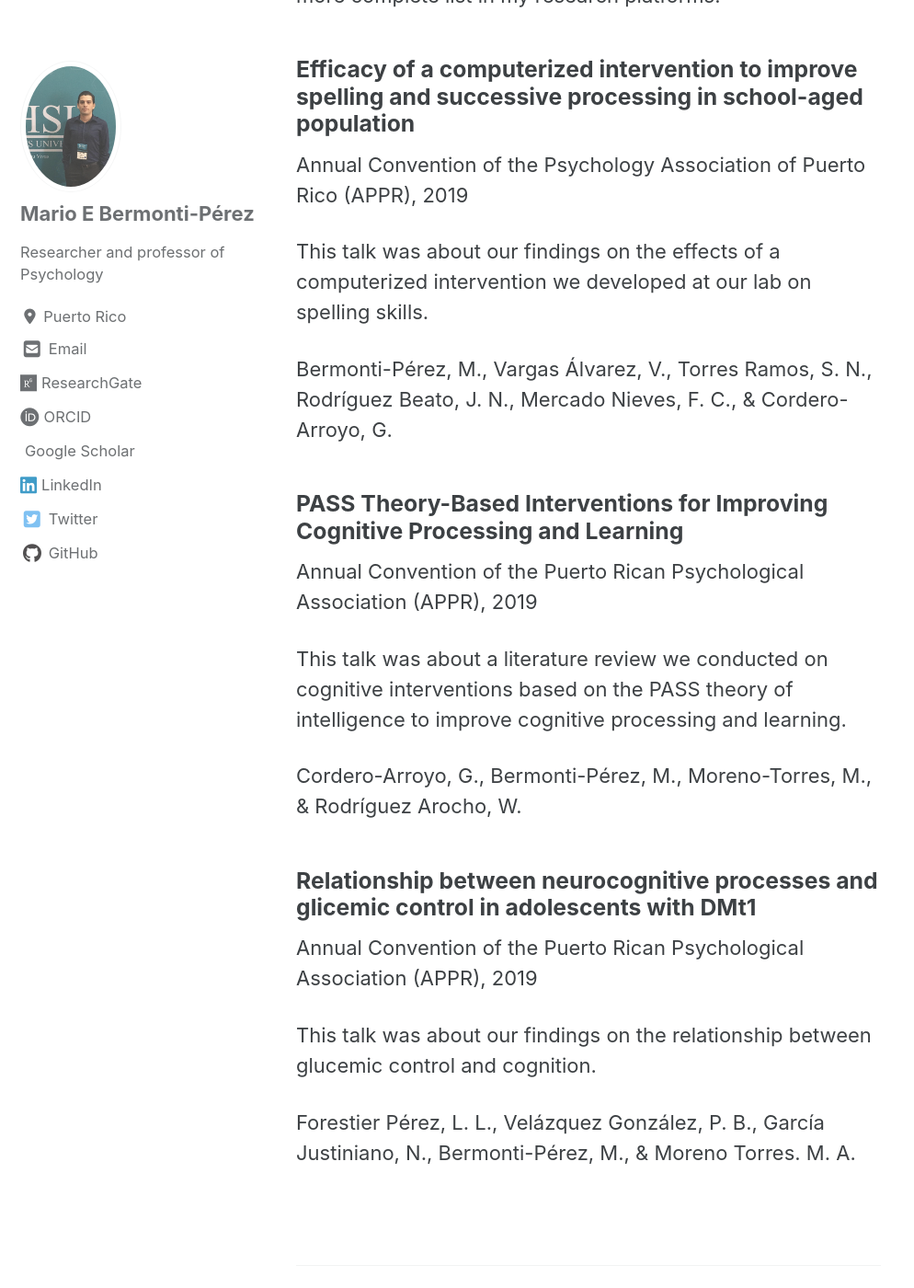
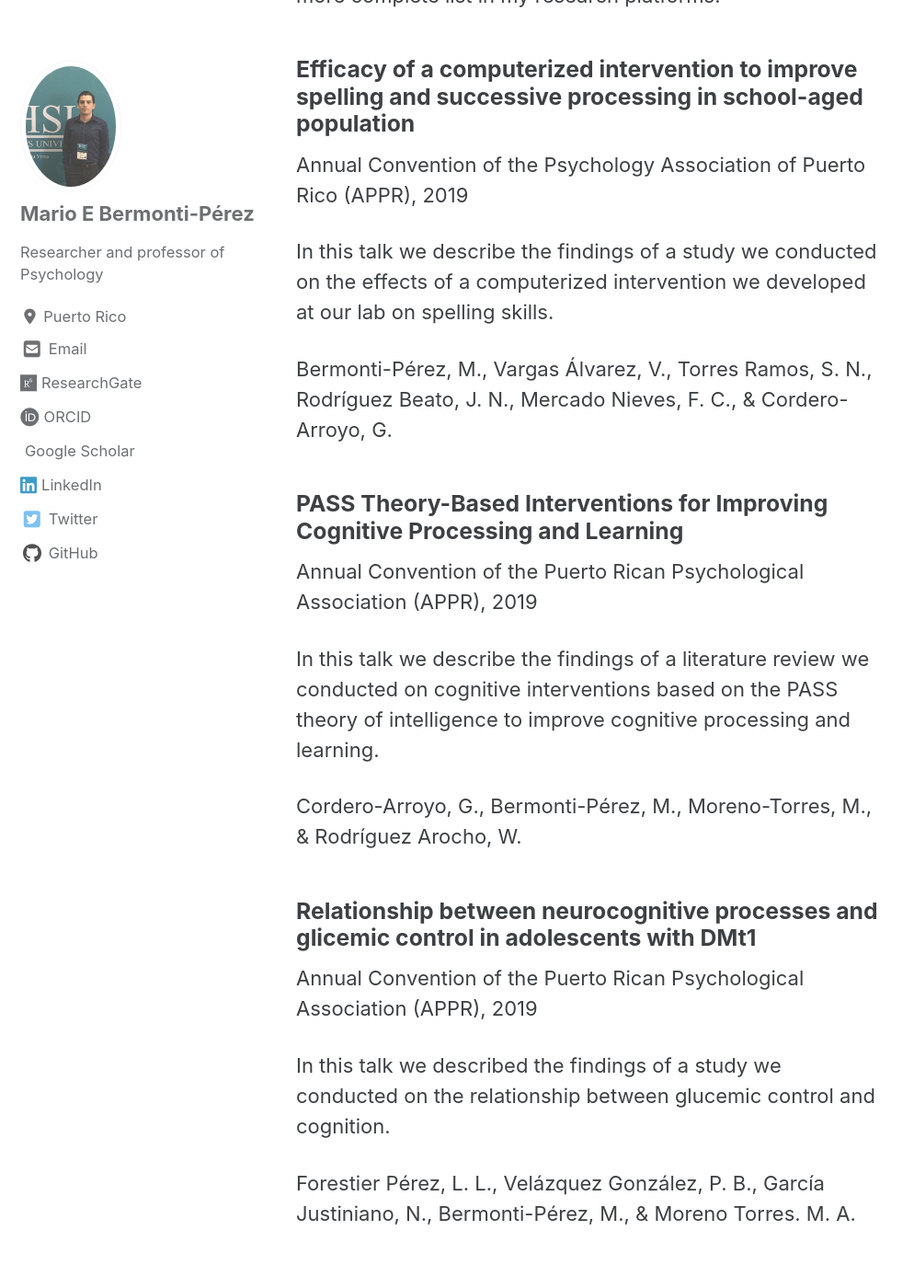
Before and after one commit to mario-bermonti/mario-bermonti.github.io, a Jekyll site: the page built from _pages/talks.md, in a window 1280 px wide and 1400 px high, scrolled down 217 px. Shown: the whole window at 92% size, without its empty margins (0-994 px from the left). Built offline with Jekyll 4.4.1, drawn with Linux system fonts in a browser that asks for light colours; cached includes are drawn as plain includes; nearby versions of some CDN libraries; a style sheet for code colours, icons or effects is not loaded.

Commit message:
Improve the description of the talks

```diff
--- a/_data/talks.yml
+++ b/_data/talks.yml
@@ -2,7 +2,7 @@
   date: "2019"
   where: Annual Convention of the Psychology Association of Puerto Rico (APPR)
   description:
-    This talk was about our findings on the effects of a computerized intervention we developed at our lab on spelling skills.
+    In this talk we describe the findings of a study we conducted on the effects of a computerized intervention we developed at our lab on spelling skills.
   authors:
     Bermonti-Pérez, M., Vargas Álvarez, V., Torres Ramos, S. N., Rodríguez Beato, J. N., Mercado Nieves, F. C., & Cordero-Arroyo, G.
 
@@ -10,7 +10,7 @@
   date: "2019"
   where: Annual Convention of the Puerto Rican Psychological Association (APPR)
   description:
-    This talk was about a literature review we conducted on cognitive interventions based on the PASS theory of intelligence to improve cognitive processing and learning.
+    In this talk we describe the findings of a literature review we conducted on cognitive interventions based on the PASS theory of intelligence to improve cognitive processing and learning.
   authors:
     Cordero-Arroyo, G., Bermonti-Pérez, M., Moreno-Torres, M., & Rodríguez Arocho, W.
 
@@ -18,6 +18,6 @@
   date: "2019"
   where: Annual Convention of the Puerto Rican Psychological Association (APPR)
   description:
-    This talk was about our findings on the relationship between glucemic control and cognition.
+    In this talk we described the findings of a study we conducted on the relationship between glucemic control and cognition.
   authors:
     Forestier Pérez, L. L., Velázquez González, P. B., García Justiniano, N., Bermonti-Pérez, M., & Moreno Torres. M. A.
```
